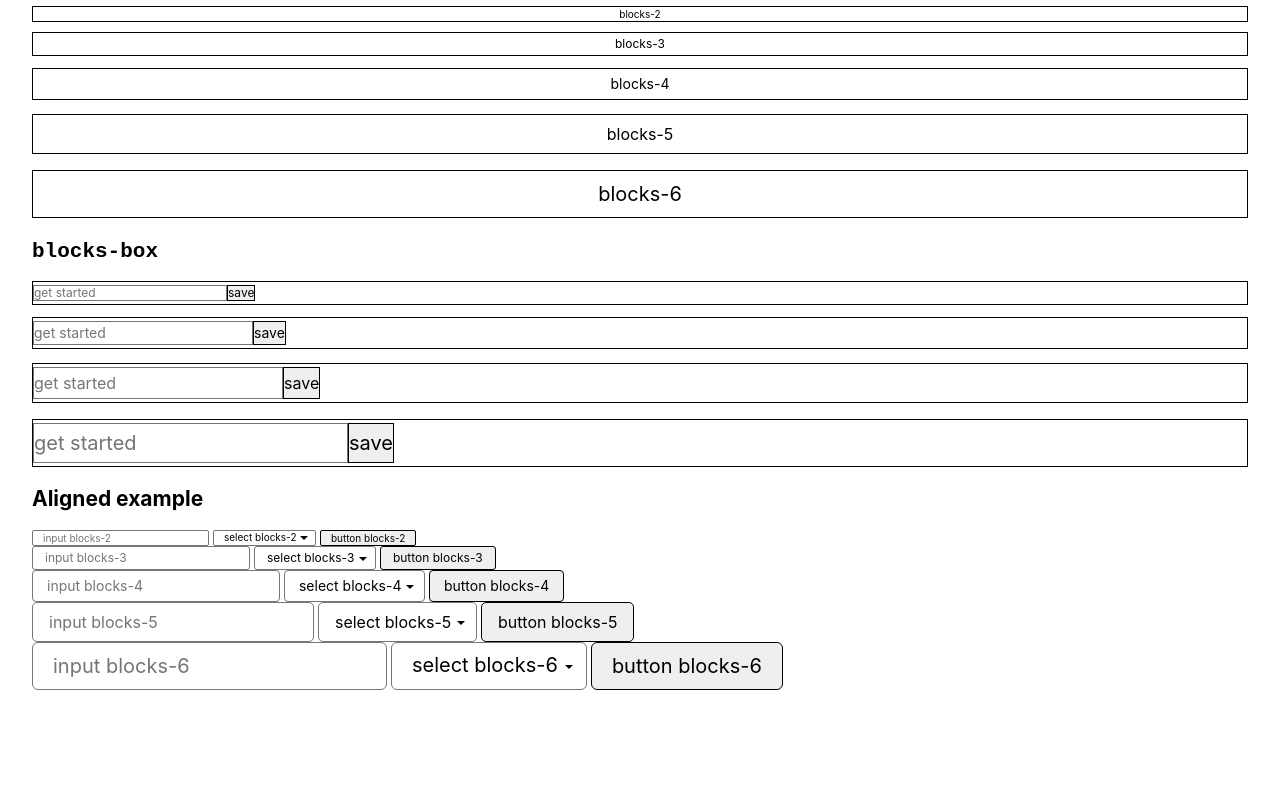
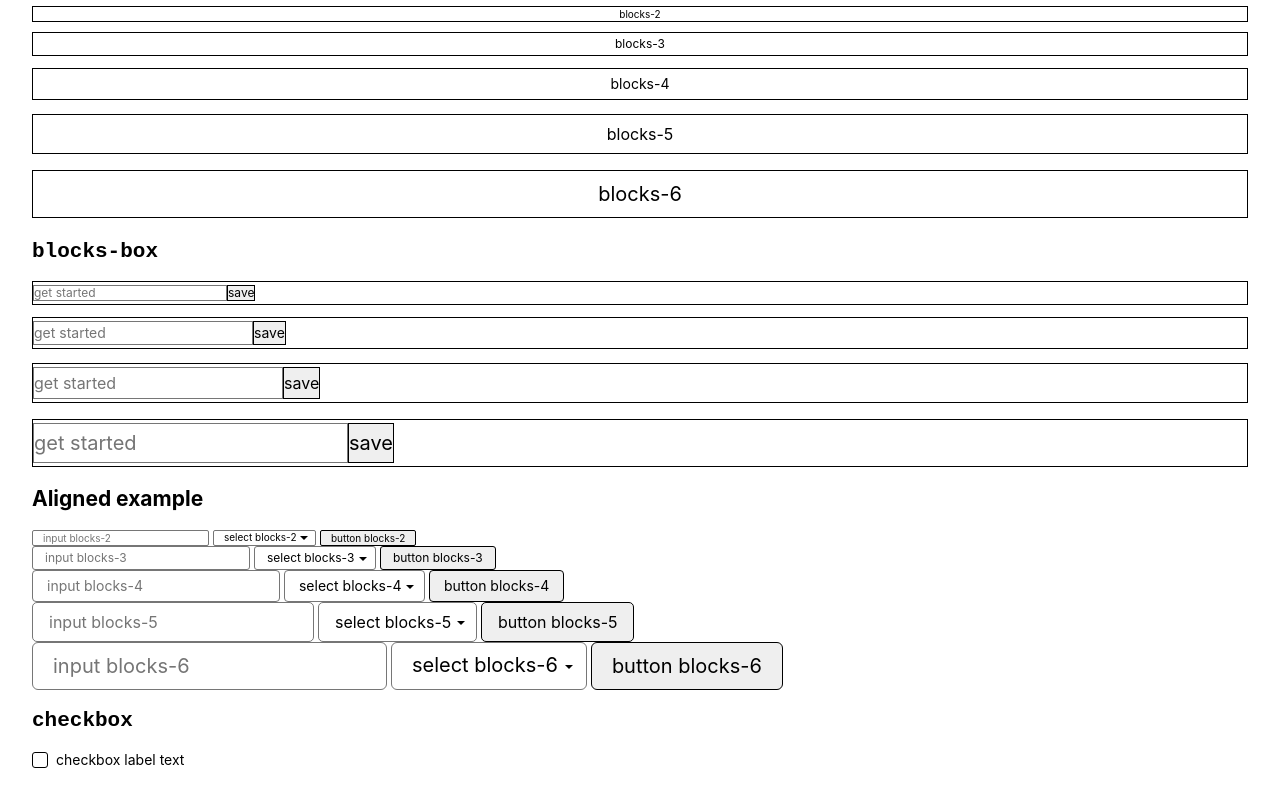
Before and after one commit to chantastic/planningcenter-elements, a website: page index.html in a window 1280 px wide. Shown: the part 437-1237 px from the top of the page. Before the commit the page ends 1159 px from the top, so only its background shows below. Drawn offline with nearby package versions, Linux system fonts and the light colour scheme.

Commit message:
add checkbox markup and css to index

```diff
--- a/index.html
+++ b/index.html
@@ -18,6 +18,9 @@
   <link rel="stylesheet" href="./css/blocks-notice.css">
   <link rel="stylesheet" href="./css/blocks-select.css">
   <link rel="stylesheet" href="./css/blocks-text-input.css">
+
+  <link rel="stylesheet" href="./css/checkbox-input.css">
+  <link rel="stylesheet" href="./css/checkbox-label.css">
 
   <title>Blocks</title>
 </head>
@@ -140,6 +143,13 @@
   <button type="button" class="blocks-action blocks-6">button blocks-6</button>
 
   <br style="margin: 1em" />
+
+  <h2>
+    <code>checkbox</code>
+  </h2>
+
+  <input id="checkbox1" type="checkbox" class="checkbox-input">
+  <label for="checkbox1" class="checkbox-label">checkbox label text</label>
 </body>
 
 </html>
```
